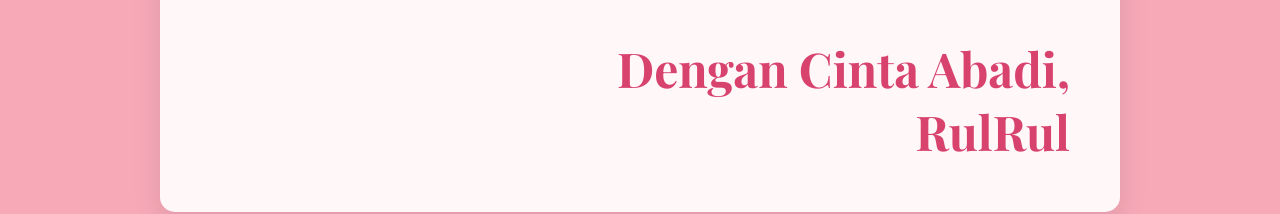
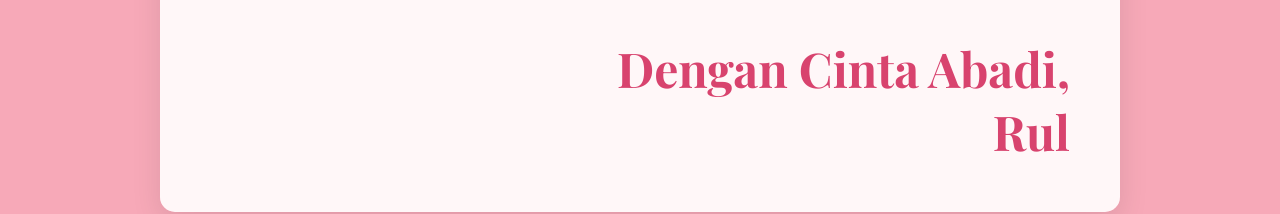
Before and after one commit to khoirul2003/ultah-2025, a plain HTML site: page index.html in a window 1280 px wide. Shown: the part 3339-3553 px from the top of the page. Drawn offline with nearby package versions, Linux system fonts and the light colour scheme; a web font is replaced by a local one.

Commit message:
reafctor: title

```diff
--- a/index.html
+++ b/index.html
@@ -103,7 +103,7 @@
           <p>
             Selamat ulang tahun, cintaku. Aku sangat mencintaimu.
           </p>
-          <h3 class="signature reveal">Dengan Cinta Abadi,<br>RulRul</h3>
+          <h3 class="signature reveal">Dengan Cinta Abadi,<br>Rul</h3>
         </div>
       </div>
     </section>
```
